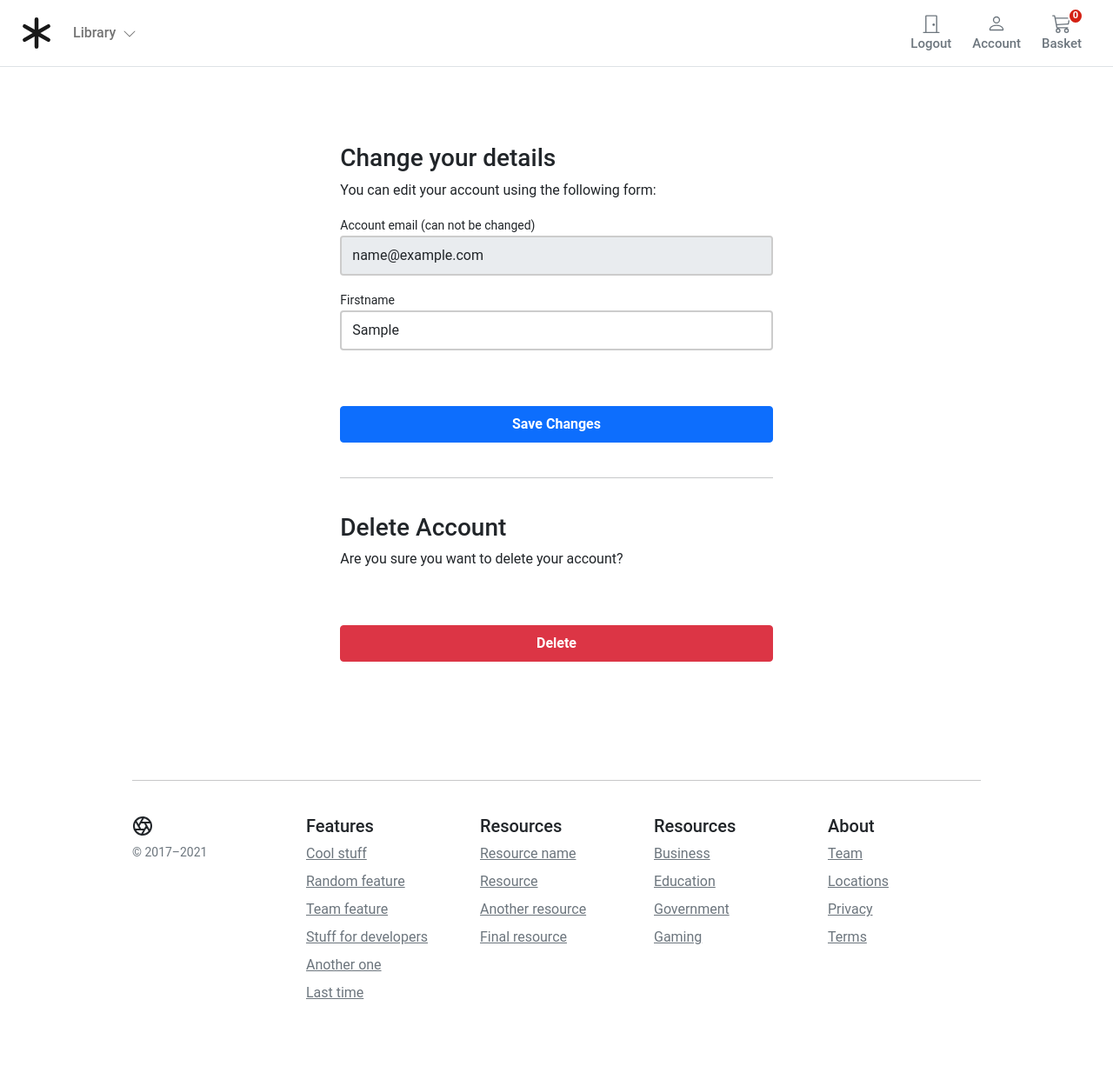
After one commit to PHONGLEX/django-ecommerce, a Django app: page /account/profile/edit/ in a window 1280 px wide. The commit adds this page. Shown: the whole page at 87% size. Run offline with Django 3.2, Linux system fonts and the light colour scheme; the visitor is signed in with stand-in values (Sample User, id 1); data that the repository does not hold is empty.

Commit message:
implement user management functionality

```diff
--- a/account/forms.py
+++ b/account/forms.py
@@ -50,3 +50,21 @@ class UserLoginForm(AuthenticationForm):
             'placeholder': 'Password',
             'id': 'login-pwd'
     }))
+
+class UserEditForm(forms.ModelForm):
+    email = forms.EmailField(label='Account email (can not be changed)', max_length=200, widget=forms.TextInput(
+        attrs={'class': 'form-control mb-3', 'placeholder': 'email', 'id':'form-email', 'readonly': 'readonly'}
+    ))
+
+    first_name = forms.CharField(label='Firstname', min_length=4, max_length=50, widget=forms.TextInput(attrs={
+        'class': 'form-control mb-3', 'placeholder': 'Firstname', 'id': 'form-firstname'
+    }))
+
+    class Meta:
+        model = UserBase
+        fields = ('email', 'first_name')
+
+    def __init__(self, *args, **kwargs):
+        super().__init__(*args, **kwargs)
+        self.fields['first_name'].required = True
+        self.fields['email'].required = True
--- a/account/urls.py
+++ b/account/urls.py
@@ -1,5 +1,6 @@
 from django.contrib.auth import views as auth_views
 from django.urls import path
+from django.views.generic import TemplateView
 
 from .forms import (UserLoginForm)
 from . import views
@@ -9,7 +10,12 @@ app_name = 'account'
 
 urlpatterns = [
     path('login/', auth_views.LoginView.as_view(template_name='account/registration/login.html', form_class=UserLoginForm), name='login'),
+    path('logout/', auth_views.LogoutView.as_view(next_page='/account/login',), name='logout'),
     path('register/', views.account_register, name='account_register'),
     path('activate/<slug:uidb64>/<slug:token>', views.account_activate, name='activate'),
+    #User dashboard
     path('dashboard/', views.account_dashboard, name='dashboard'),
+    path('profile/edit/', views.edit_details, name='edit_details'),
+    path('profile/delete_user/', views.delete_user, name='delete_user'),
+    path('profile/delete_confirm/', TemplateView.as_view(template_name='account/user/delete_confirm.html'), name='delete_confirmation')
 ]
--- a/account/views.py
+++ b/account/views.py
@@ -1,5 +1,5 @@
 from django.shortcuts import render, redirect
-from .forms import RegistrationForm
+from .forms import RegistrationForm, UserEditForm
 from .token import account_activation_token
 from .models import UserBase
 
@@ -9,12 +9,32 @@ from django.utils.encoding import force_bytes, force_text
 from django.utils.http import urlsafe_base64_encode, urlsafe_base64_decode
 from django.contrib.auth.decorators import login_required
 from django.http import HttpResponse
-from django.contrib.auth import login
+from django.contrib.auth import login, logout
 
 
 @login_required
 def account_dashboard(request):
     return render(request, 'account/user/dashboard.html')
+
+@login_required
+def edit_details(request):
+    if request.method == 'POST':
+        user_form = UserEditForm(instance=request.user, data=request.POST)
+        if user_form.is_valid():
+            print(user_form)
+            user_form.save()
+    else:
+        user_form = UserEditForm(instance=request.user)
+
+    return render(request, 'account/user/edit_details.html', {'user_form': user_form})
+
+@login_required
+def delete_user(request):
+    user = UserBase.objects.get(user_name=request.user)
+    user.is_active = False
+    user.save()
+    logout(request)
+    return redirect('account:delete_confirmation')
 
 def account_register(request):
 
--- a/templates/account/user/dashboard.html
+++ b/templates/account/user/dashboard.html
@@ -14,7 +14,7 @@
         </div>
         <div class="col-12 d-flex justify-content-between">
             <div>Manage your <b>orders</b> and personal details</div>
-            <div><a href="">Change Details</a></div>
+            <div><a href="{% url 'account:edit_details' %}">Change Details</a></div>
         </div>
         <hr>
     </div>
--- /dev/null
+++ b/templates/account/user/edit_details.html
@@ -0,0 +1,78 @@
+{% extends '../../store/base.html' %}
+
+{% block title %}
+Edit Profile
+{% endblock title %}
+
+
+{% block content %}
+<style>
+    .account-form input {
+        border: 2px solid #ccc;
+        height: calc(2em + .75rem + 2px);
+    }
+
+    .account-form input:focus {
+        border-color: #1497ff;
+        box-shadow: none;
+    }
+</style>
+
+<div class="container-fluid">
+    <div class="row no-gutter">
+        <div class="col-md-12">
+            <div class="login d-flex align-items-center py-5">
+                <div class="container">
+                    <div class="row">
+                        <div class="col-12 col-lg-7  mx-auto">
+
+                            <form class="account-form px-4 pt-4" method="post" enctype="multipart/form-data">
+
+                                {% if user_form.is_valid  %}
+                                <div class="alert alert-primary" role="alert">
+                                    Details successfully updated!
+                                </div>
+                                <p class="small text-center pt-0">
+                                    <a href="{% url "account:dashboard" %}">Back to Dashboard</a>
+                                </p>
+                                {%else%}
+                                <h3>Change your details</h3>
+                                <p>You can edit your account using the following form:</p>
+                                {% endif %}
+
+                                {% if form.errors %}
+                                <div class="alert alert-primary" role="alert">
+                                    Error: Please try again!
+                                </div>
+                                {% endif %}
+
+                                {% csrf_token %}
+                                <label class="small font-weight-bold">{{ user_form.email.label}}</label>
+                                {{ user_form.email }}
+                                <label class="small font-weight-bold">{{ user_form.first_name.label}}</label>
+                                {{ user_form.first_name }}
+
+
+
+                                <button class="btn btn-primary btn-block py-2 mb-4 mt-5 fw-bold w-100" type="submit"
+                                    value="Save changes">Save Changes</button>
+                                <hr class="mb-3">
+                            </form>
+                            <form action="{% url 'account:delete_user' %}" method="POST" class="account-form px-4">
+                                {% csrf_token %}
+                                <p class="h3 pt-4 font-weight-bold">
+                                    Delete Account
+                                </p>
+                                <p>Are you sure you want to delete your account?</p>
+                                <button class="btn btn-danger btn-block py-2 mb-4 mt-5 fw-bold w-100">
+                                    Delete
+                                </button>
+                            </form>
+                        </div>
+                    </div>
+                </div>
+            </div>
+        </div>
+    </div>
+</div>
+{% endblock content %}
--- a/templates/store/base.html
+++ b/templates/store/base.html
@@ -79,7 +79,7 @@
                         </button>
 
                         {% if user.is_authenticated %}
-                        <a type="button" role="button" href="#"
+                        <a type="button" role="button" href="{% url 'account:logout' %}"
                             class="btn btn-outline-secondary border-0 basket-btn">
                             <div>
                                 <svg xmlns="http://www.w3.org/2000/svg" width="22" height="22" fill="currentColor"
```
Also changed, not shown: templates/account/registration/login.html (+26 -3 lines), templates/account/user/delete_confirm.html (added, +35 -0 lines).
